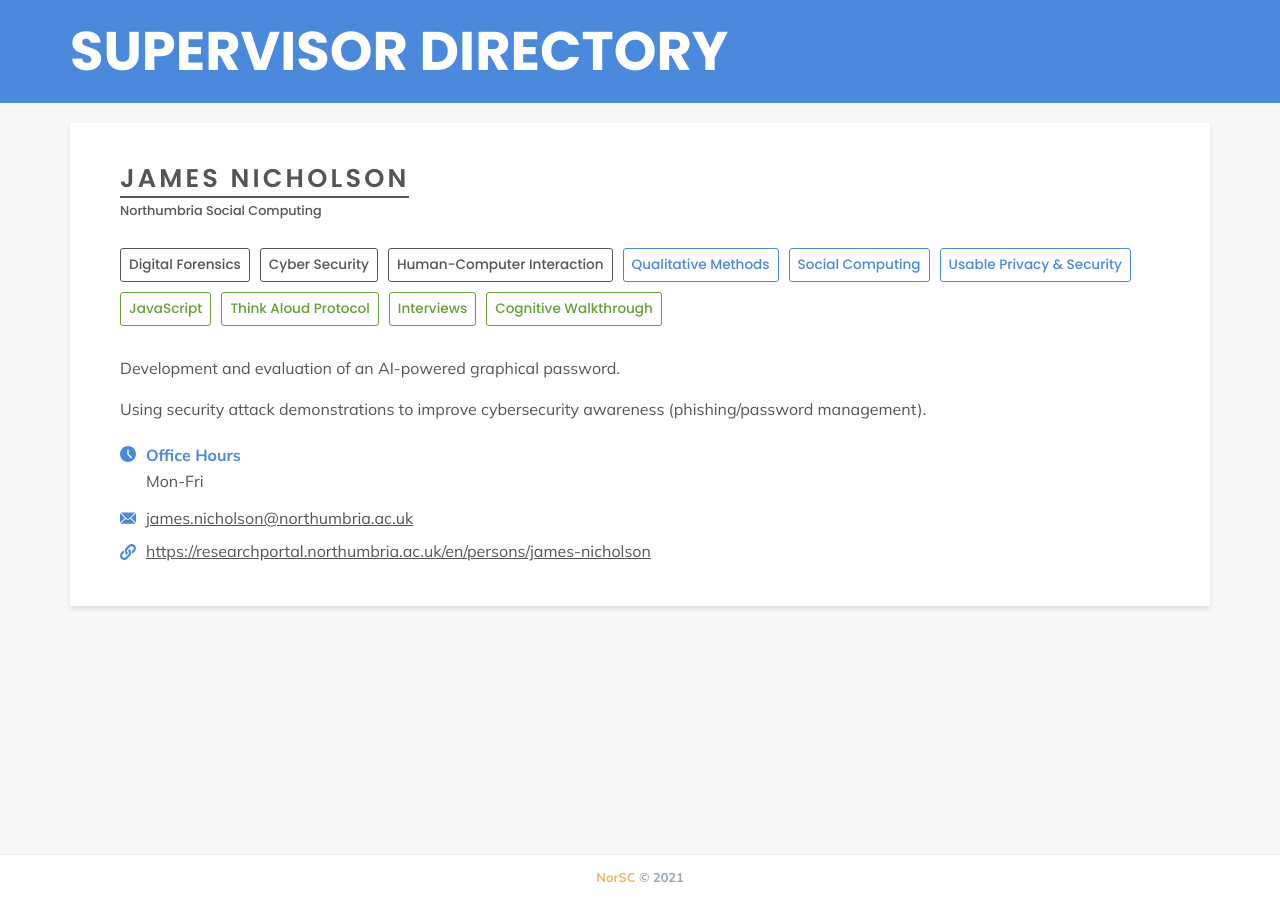
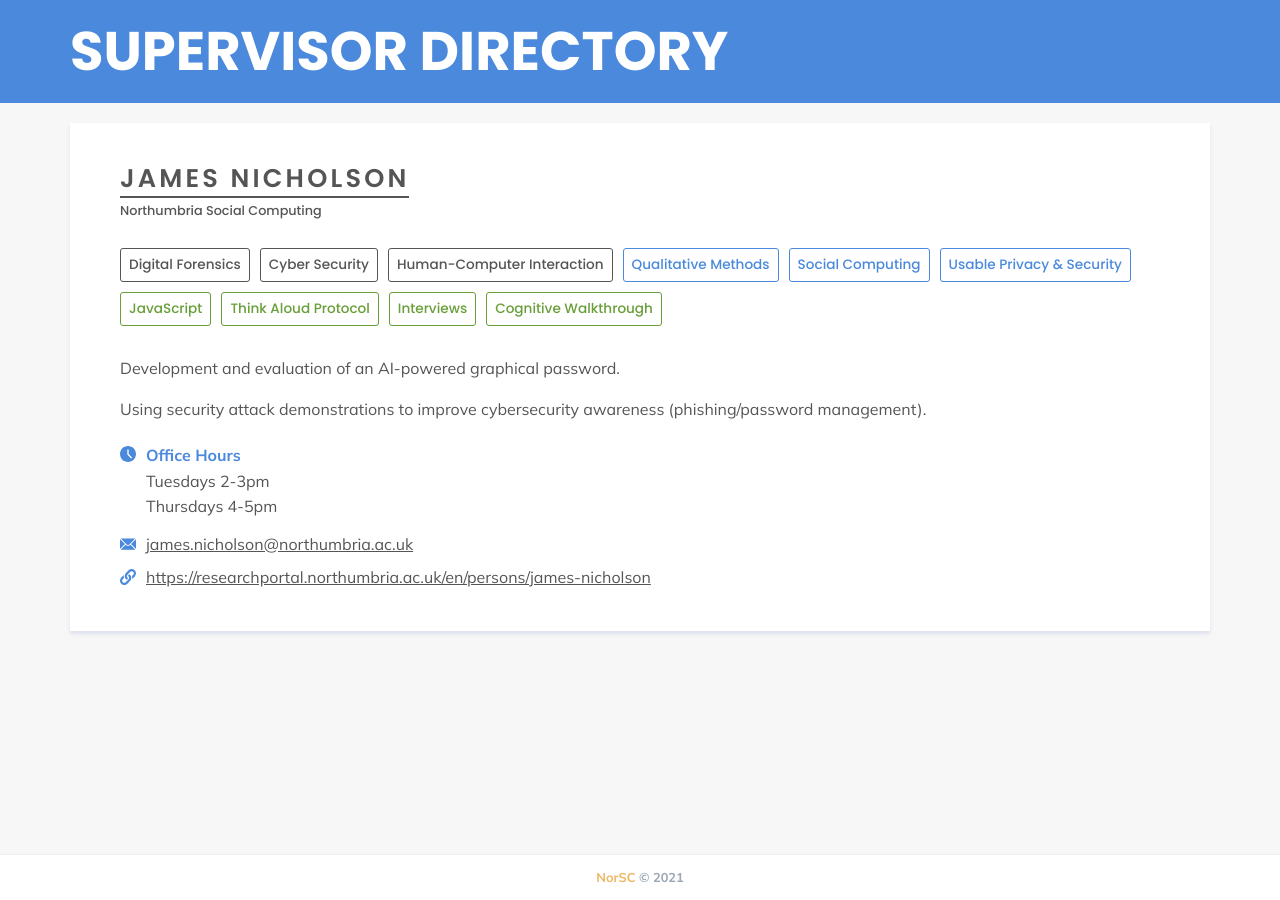
Before and after one commit to NorSC/supervisor-search, a Jekyll site: the page built from _supervisors/james-nicholson.md, in a window 1280 px wide. Built offline with Jekyll 4.4.1, drawn with Linux system fonts in a browser that asks for light colours; a script that is not in the unit is left out.

Commit message:
Update Supervisors “james-nicholson”

```diff
--- a/_supervisors/james-nicholson.md
+++ b/_supervisors/james-nicholson.md
@@ -6,7 +6,9 @@ available_msc: true
 available_phd: true
 email: james.nicholson@northumbria.ac.uk
 website: https://researchportal.northumbria.ac.uk/en/persons/james-nicholson
-office_hours: Mon-Fri
+office_hours: |-
+  Tuesdays 2-3pm
+  Thursdays 4-5pm
 research_group: Northumbria Social Computing
 research_themes:
   - Digital Forensics
```
